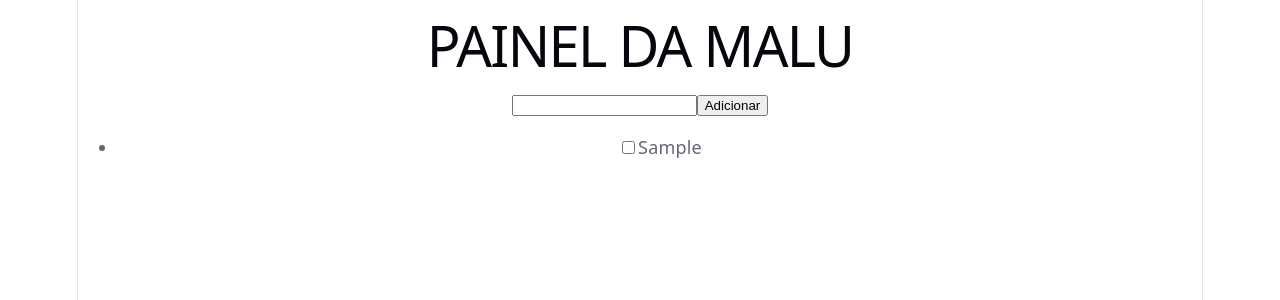
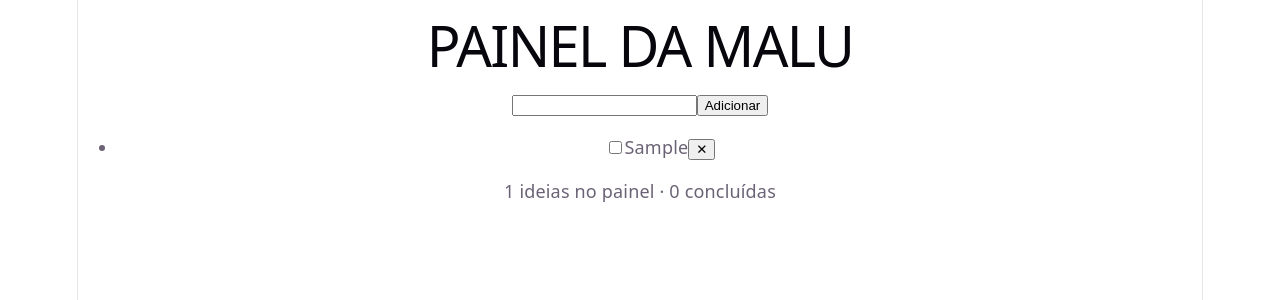
Before and after one commit to mariasouza51-crypto/ptac2-painel, a React (Vite) app in the folder painel de ideias/: page / in a window 1280 px wide. Both pictures are taken after typing "Sample" into the empty fields and a click on the button "Adicionar". Shown: the top 300 px of the page. Built offline with nearby package versions, Linux system fonts and the light colour scheme.

Commit message:
RF4 e RF5 feito: remover e contar ideias

```diff
--- a/painel de ideias/src/App.jsx
+++ b/painel de ideias/src/App.jsx
@@ -35,6 +35,14 @@ function alternarFeita(id) {
     )
   );
 }
+function removerIdeia(id) {
+  setIdeias(
+    ideias.filter((ideia) => ideia.id !== id)
+  );
+}
+
+const totalIdeias = ideias.length;
+const totalConcluidas = ideias.filter((ideia) => ideia.feita).length;
 
 return (
     <div>
@@ -62,9 +70,14 @@ return (
       <span className={ideia.feita ? "feita" : ""}>
   {ideia.texto}
       </span>
+      <button onClick={() => removerIdeia(ideia.id)}>✕</button>
     </li>
   ))}
 </ul>
+
+<footer>
+  {`${totalIdeias} ideias no painel · ${totalConcluidas} concluídas`}
+</footer>
 
 
     </div>
```
